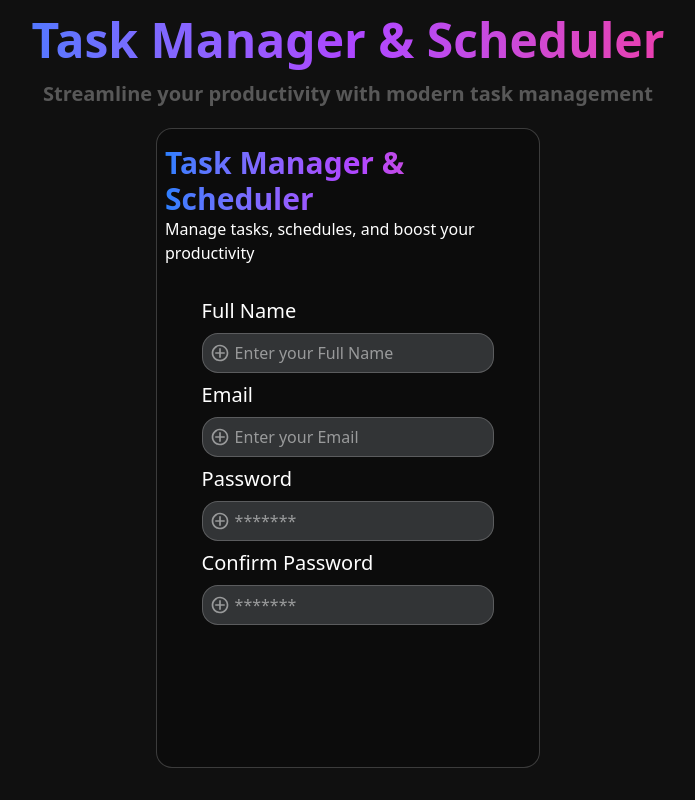
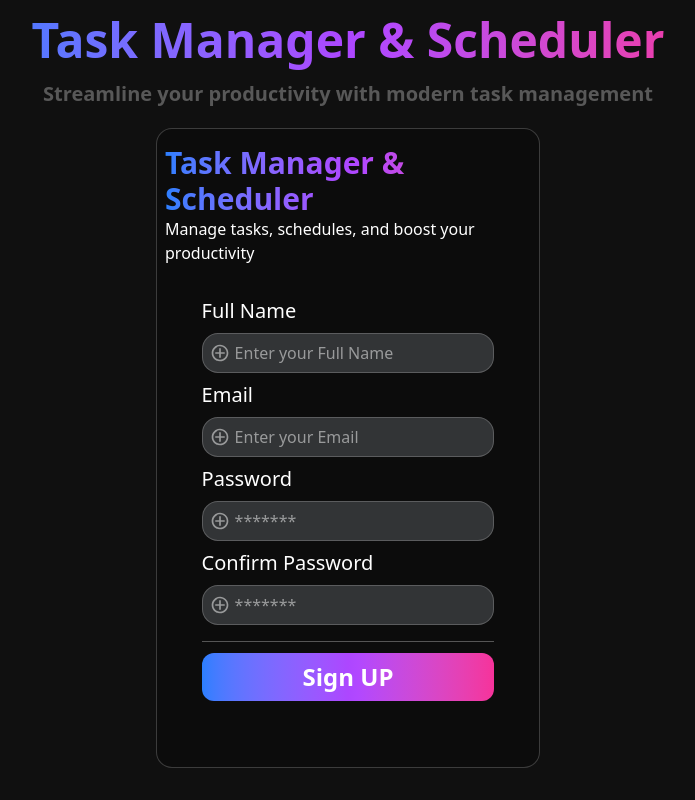
Before and after one commit to NikhilThakur3536/Animations-HUb, a React (Vite) app: page / in a window 1280 px wide. Shown: the whole page, without its empty margins (292-987 px from the left). Built offline with nearby package versions, Linux system fonts and the light colour scheme.

Commit message:
Signup Ui Completed

```diff
--- a/src/App.tsx
+++ b/src/App.tsx
@@ -16,6 +16,8 @@ export default function App() {
         <form className="w-full flex flex-col items-center">
           {InputFieldsData.map((item, index) => (<Inputfields key={index} {...item} />))}
         </form>
+        <hr className="w-[80%] h-1 text-white/30 mt-2 mb-2" />
+        <button className="w-[80%] h-12 bg-gradient-to-r from-blue-500 via-purple-500 to-pink-500 rounded-xl text-center text-white font-bold text-2xl">Sign UP</button>
       </div>
     </div>
   )
```
